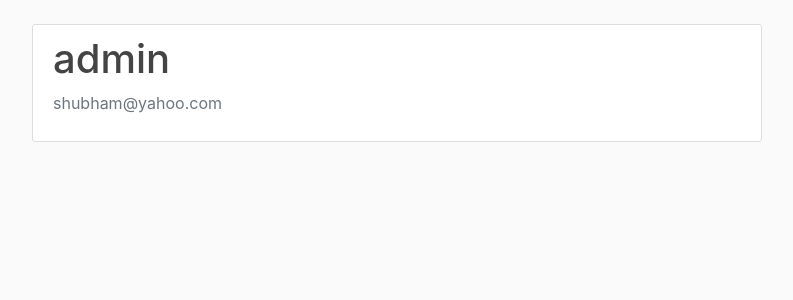
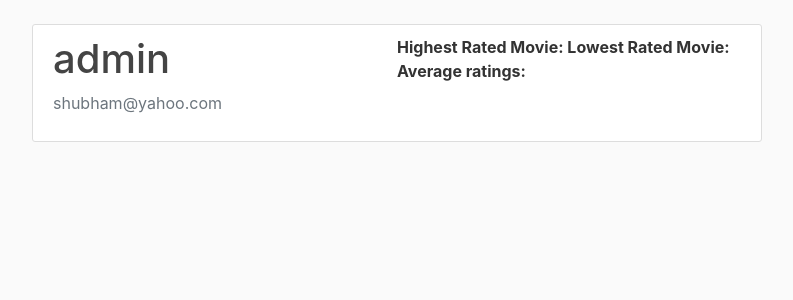
Before and after one commit to CruxBox/Movie-rating-site--Django, a Django app: page /profile/ in a window 1280 px wide. Shown: the part 56-356 px from the top of the page, without its empty margins (53-846 px from the left). Run offline with Django 3.2, Linux system fonts and the light colour scheme; a user stored in the database is signed in; data comes from the database, SQL or seed files in the repository; both versions use the stored data as it was after the commit; some libraries are stand-ins or nearby versions.

Commit message:
Actors and Directors working. Only rating functional button is left for now

```diff
--- a/movies/models.py
+++ b/movies/models.py
@@ -10,7 +10,7 @@ class Movie(models.Model):
     imdb_url = models.URLField(unique = True,null=True)
     pic = models.ImageField(default = 'default.jpg',upload_to = 'cover_pics')
     def get_avg_rating(self):
-        self.rate =  Movie_rating.objects.filter(title=self.title).aggregate(models.Avg('rating'))
+        return Movie_rating.objects.filter(movie__title=self.title).aggregate(models.Avg('rating'))['rating__avg']
 
     def __str__(self):
         return self.title
--- a/users/models.py
+++ b/users/models.py
@@ -14,9 +14,9 @@ class UserManager(BaseUserManager):
             username = username
         )
         user.set_password(password)
-        user.is_active = is_active
-        user.is_staff = is_staff
-        user.is_admin = is_admin
+        user.active = is_active
+        user.staff = is_staff
+        user.admin = is_admin
         user.save(using=self._db)
         return user
 
@@ -42,7 +42,7 @@ class UserManager(BaseUserManager):
 
 class Person(AbstractBaseUser,PermissionsMixin):
     USERNAME_FIELD = 'username'
-    active = models.BooleanField(default=False)
+    active = models.BooleanField(default=True)
     staff = models.BooleanField(default=False)
     admin = models.BooleanField(default=False)
     REQUIRED_FIELDS = []
@@ -80,17 +80,17 @@ class Public_user(models.Model):
     def __str__(self):
         return self.new_user.username
     def highest_rated_movie(self):
-        self.highest = mod.Movie_rating.objects.filter(user = self).aggregate(models.Max('rating'))
+        return mod.Movie_rating.objects.filter(user = self).aggregate(models.Max('rating'))[0]
     def lowest_rated_movie(self):
-        self.lowest = mod.Movie_rating.objects.filter(user = self).aggregate(models.Min('rating'))
+        return mod.Movie_rating.objects.filter(user = self).aggregate(models.Min('rating'))[0]
     def avg_rating(self):
-        self.average = mod.Movie_rating.objects.filter(user = self).aggregate(models.Avg('rating'))
+        return mod.Movie_rating.objects.filter(user = self).aggregate(models.Avg('rating'))[0]
 
 
 
 class Actor(models.Model):
     actor = models.OneToOneField('Person',on_delete = models.CASCADE)
-    movies = models.ManyToManyField('movies.Movie',related_name = "actors")
+    movies = models.ManyToManyField('movies.Movie',related_name = "actor")
 
     def __str__(self):
         if self.actor.first_name==None:
@@ -98,25 +98,25 @@ class Actor(models.Model):
         return self.actor.first_name + ' ' + self.actor.last_name
 
     def acting_since(self):
-        self.earliest_movie = self.movies.order_by('release_date').first()
+        return self.movies.order_by('release_date').first()
 
     def best_movie(self):
-        self._best_movie = self.movies.Movie_rating_set.order_by('rating').first()
+        return self.movies.Movie_rating_set.order_by('rating').first()
 
     def worst_movie(self):
-        self._worst_movie = self.movies.Movie_rating_set.order_by('-rating').first()
+        return self.movies.Movie_rating_set.order_by('-rating').first()
 
 
 class Director(models.Model):
     director = models.OneToOneField('Person', on_delete=models.CASCADE)
-    movies = models.ManyToManyField('movies.Movie')
+    movies = models.ManyToManyField('movies.Movie',related_name = "director")
     def __str__(self):
         return self.director.first_name + ' ' + self.director.last_name
     def directing_since(self):
-        self.first_movie_directed = self.Movies.order_by('release_date').first()
+        return self.Movies.order_by('release_date').first()
 
     def best_movie(self):
-        self._best_movie = self.movies.Movie_rating_set.order_by('rating').first()
+        return self.movies.Movie_rating_set.order_by('rating').first()
 
     def worst_movie(self):
-        self._worst_movie = self.movies.Movie_rating_set.order_by('-rating').first()
+        return self.movies.Movie_rating_set.order_by('-rating').first()
--- a/users/templates/users/profile.html
+++ b/users/templates/users/profile.html
@@ -7,7 +7,14 @@
           <h2 class="account-heading">{{ user.username }}</h2>
           <p class="text-secondary">{{ user.email }}</p>
         </div>
+        <div class="media-body">
+        <b> Highest Rated Movie: {{ user.public_user.highest_rated_movie }} </b>
+
+        <b> Lowest Rated Movie: {{ user.public_user.lowest_rated_movie }} </b>
+
+        <b> Average ratings: {{ user.public_user.avg_rating }} </b>
+
+        </div>
       </div>
-      <!-- FORM HERE -->
     </div>
 {% endblock content %}
```
Also changed, not shown: movies/templates/movies/home.html (+29 -1 lines), cover_pics/MV5BMTc5MDE2ODcwNV5BMl5BanBnXkFtZTgwMzI2NzQ2NzM._V1_UX182_CR00182268_AL__QL50.jpg (added), cover_pics/MV5BMTc5MDE2ODcwNV5BMl5BanBnXkFtZTgwMzI2NzQ2NzM._V1_UX182_CR00182268_AL__QL50_FHZJICq.jpg (added), db.sqlite3, users/migrations/0007_auto_20190607_2002.py (added).
